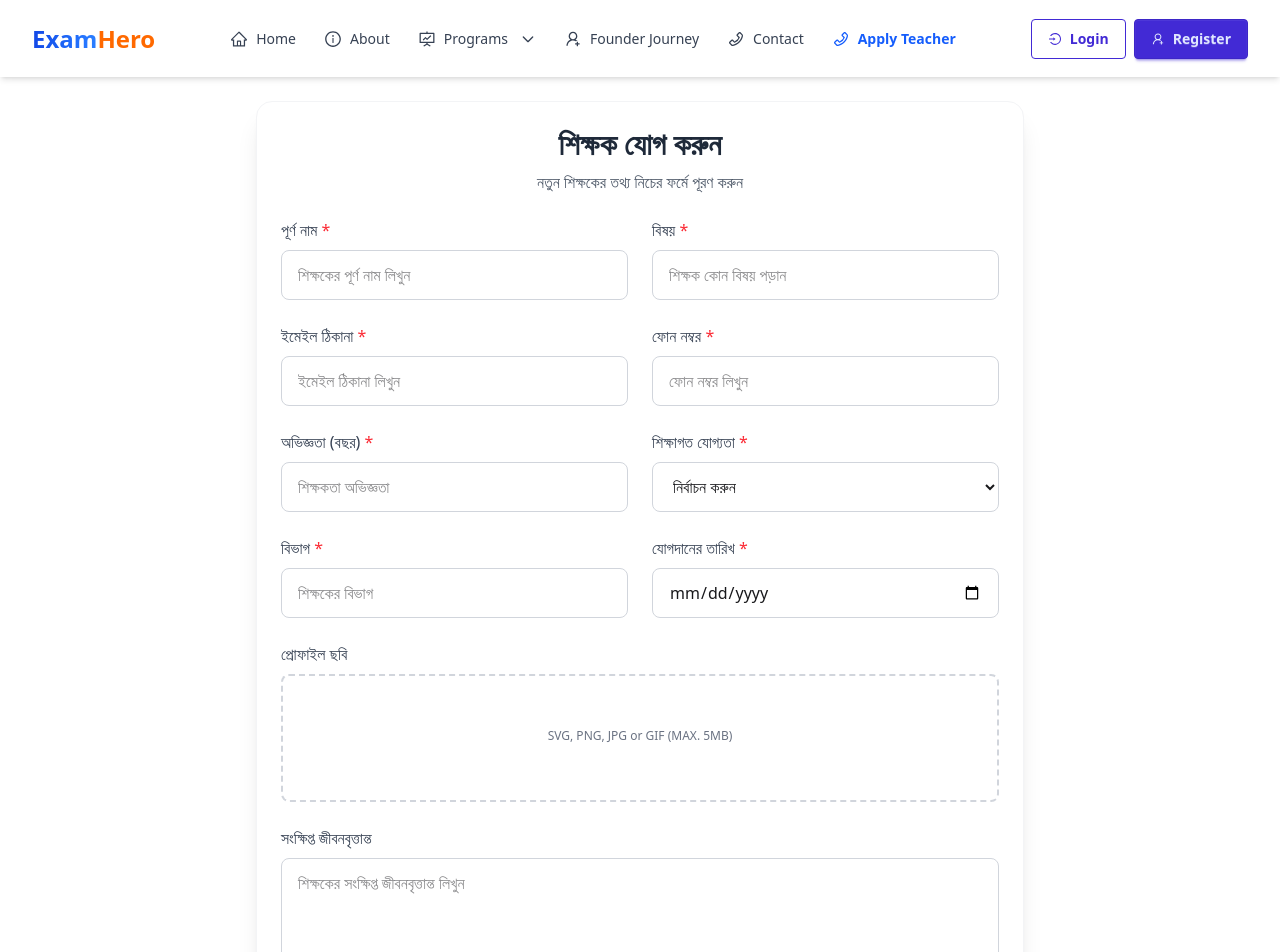
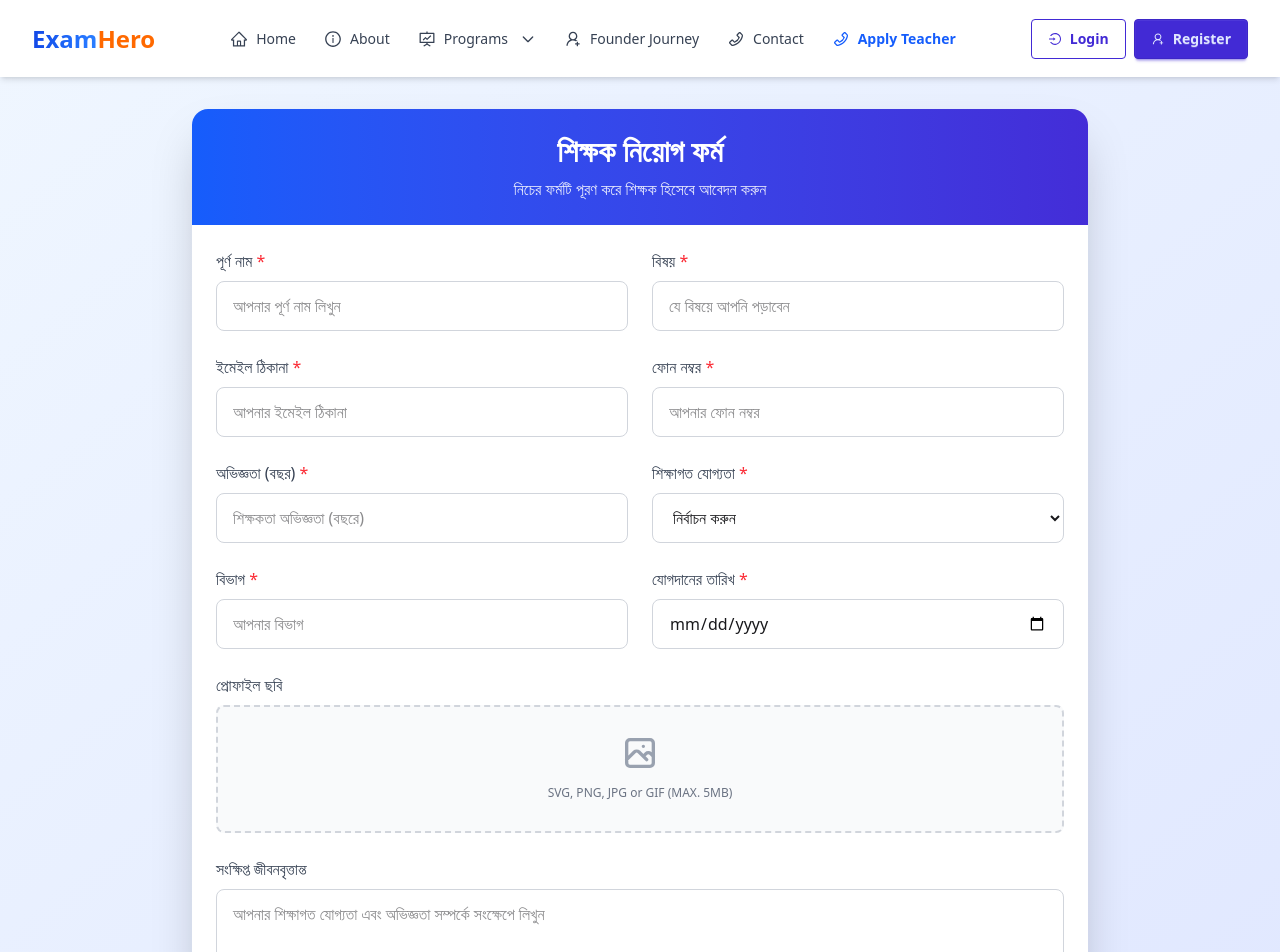
Before and after one commit to Jahanoby2122/Exam-hero, a React (Vite) app: page /applyteacher in a window 1280 px wide. Shown: the top 952 px of the page. Built offline with nearby package versions, Linux system fonts and the light colour scheme; no server answers.

Commit message:
apply teacher completed

```diff
--- a/src/Pages/ApplyTeacher.jsx
+++ b/src/Pages/ApplyTeacher.jsx
@@ -1,6 +1,7 @@
 import React, { useState } from "react";
 import UseAxiosSecure from "../Hooks/UseAxiosSecure";
 import Swal from "sweetalert2";
+import axios from "axios";
 import "sweetalert2/dist/sweetalert2.min.css";
 
 const ApplyTeacher = () => {
@@ -18,13 +19,15 @@ const ApplyTeacher = () => {
   });
 
   const [profilePic, setProfilePic] = useState(null);
+  const [previewUrl, setPreviewUrl] = useState("");
   const [loading, setLoading] = useState(false);
   const [errors, setErrors] = useState({});
+  const [uploadError, setUploadError] = useState("");
+  const [isSubmitting, setIsSubmitting] = useState(false);
 
-  // Input validation
+  // ফর্ম ভ্যালিডেশন
   const validateForm = () => {
     const newErrors = {};
-
     if (!teacher.fullName.trim()) newErrors.fullName = "নাম প্রয়োজন";
     if (!teacher.subject.trim()) newErrors.subject = "বিষয় প্রয়োজন";
     if (!teacher.email.trim()) {
@@ -46,20 +49,52 @@ const ApplyTeacher = () => {
     return Object.keys(newErrors).length === 0;
   };
 
-  // Input handler
+  // ইনপুট হ্যান্ডলার
   const handleChange = (e) => {
     const { name, value } = e.target;
     setTeacher({ ...teacher, [name]: value });
+    if (errors[name]) setErrors({ ...errors, [name]: "" });
+  };
 
-    if (errors[name]) {
-      setErrors({ ...errors, [name]: "" });
+  // ইমেজ আপলোড ফাংশন (ImgBB)
+  const uploadImageToImgBB = async (imageFile) => {
+    try {
+      setUploadError("");
+      const formData = new FormData();
+      formData.append("image", imageFile);
+
+      const res = await axios.post(
+        `https://api.imgbb.com/1/upload?key=${import.meta.env.VITE_image_upload_key}`,
+        formData
+      );
+
+      return res.data.data.display_url;
+    } catch (error) {
+      console.error("Image upload failed:", error);
+      setUploadError("ইমেজ আপলোড ব্যর্থ হয়েছে। আবার চেষ্টা করুন।");
+      return null;
     }
   };
 
-  // Form submit
+  // ইমেজ প্রিভিউ হ্যান্ডলার
+  const handleImageChange = (e) => {
+    const file = e.target.files[0];
+    if (file && file.size > 5 * 1024 * 1024) {
+      setUploadError("ছবির আকার 5MB এর বেশি হতে পারবে না");
+      return;
+    }
+    setProfilePic(file);
+    setUploadError("");
+    if (file) {
+      setPreviewUrl(URL.createObjectURL(file));
+    } else {
+      setPreviewUrl("");
+    }
+  };
+
+  // ফর্ম সাবমিট
   const handleSubmit = async (e) => {
     e.preventDefault();
-
     if (!validateForm()) {
       Swal.fire({
         icon: "error",
@@ -70,19 +105,36 @@ const ApplyTeacher = () => {
     }
 
     setLoading(true);
+    setIsSubmitting(true);
 
     try {
+      let imageUrl = "";
+      if (profilePic) {
+        imageUrl = await uploadImageToImgBB(profilePic);
+        if (!imageUrl) {
+          setLoading(false);
+          setIsSubmitting(false);
+          return;
+        }
+      }
+
       const res = await axiosSecure.post("/teachers", {
         ...teacher,
-        profilePic: profilePic ? profilePic.name : "",
+        profilePic: imageUrl,
       });
 
       if (res.status === 201 || res.status === 200) {
+        // সাফল্য অ্যানিমেশন
+        document.querySelector('.form-container').classList.add('submitted');
+
+        setTimeout(() => {
           Swal.fire({
             icon: "success",
             title: "সফল",
             text: "শিক্ষক সফলভাবে যুক্ত হয়েছে!",
           });
+
+          // ফর্ম রিসেট
           setTeacher({
             fullName: "",
             subject: "",
@@ -95,8 +147,14 @@ const ApplyTeacher = () => {
             bio: "",
           });
           setProfilePic(null);
+          setPreviewUrl("");
           setErrors({});
+          setLoading(false);
+          setIsSubmitting(false);
+          document.querySelector('.form-container').classList.remove('submitted');
+        }, 1500);
       } else {
+        setIsSubmitting(false);
         Swal.fire({
           icon: "error",
           title: "ত্রুটি",
@@ -105,6 +163,7 @@ const ApplyTeacher = () => {
       }
     } catch (error) {
       console.error("Post Error:", error);
+      setIsSubmitting(false);
       Swal.fire({
         icon: "error",
         title: "ত্রুটি",
@@ -116,16 +175,19 @@ const ApplyTeacher = () => {
   };
 
   return (
-    <div className="max-w-3xl mx-auto p-6 bg-white shadow-xl rounded-2xl mt-6 mb-10 border border-gray-100">
-      <div className="mb-6 text-center">
-        <h2 className="text-3xl font-bold text-gray-800 mb-2">শিক্ষক যোগ করুন</h2>
-        <p className="text-gray-600">নতুন শিক্ষকের তথ্য নিচের ফর্মে পূরণ করুন</p>
+    <div className="min-h-screen bg-gradient-to-br from-blue-50 to-indigo-100 py-8 px-4">
+      <div className="max-w-4xl mx-auto form-container">
+        <div className="bg-white shadow-2xl rounded-2xl overflow-hidden transition-all duration-500 transform hover:shadow-2xl">
+          {/* হেডার গ্রেডিয়েন্ট সহ */}
+          <div className="bg-gradient-to-r from-blue-600 to-indigo-700 text-white p-6 text-center">
+            <h2 className="text-3xl font-bold mb-2">শিক্ষক নিয়োগ ফর্ম</h2>
+            <p className="opacity-90">নিচের ফর্মটি পূরণ করে শিক্ষক হিসেবে আবেদন করুন</p>
           </div>
 
-      <form onSubmit={handleSubmit} className="space-y-6">
+          <form onSubmit={handleSubmit} className="p-6 space-y-6">
             <div className="grid grid-cols-1 md:grid-cols-2 gap-6">
-          {/* Full Name */}
-          <div>
+              {/* পূর্ণ নাম */}
+              <div className="form-group">
                 <label className="block mb-2 font-medium text-gray-700">
                   পূর্ণ নাম <span className="text-red-500">*</span>
                 </label>
@@ -134,18 +196,18 @@ const ApplyTeacher = () => {
                   name="fullName"
                   value={teacher.fullName}
                   onChange={handleChange}
-              className={`w-full border rounded-lg px-4 py-3 focus:ring-2 focus:ring-blue-500 focus:border-blue-500 transition ${
-                errors.fullName ? "border-red-500" : "border-gray-300"
+                  className={`w-full border rounded-lg px-4 py-3 focus:ring-2 focus:ring-blue-500 focus:border-blue-500 transition-all duration-300 ${
+                    errors.fullName ? "border-red-500 shake-animation" : "border-gray-300"
                   }`}
-              placeholder="শিক্ষকের পূর্ণ নাম লিখুন"
+                  placeholder="আপনার পূর্ণ নাম লিখুন"
                 />
                 {errors.fullName && (
-              <p className="mt-1 text-sm text-red-500">{errors.fullName}</p>
+                  <p className="mt-1 text-sm text-red-500 fade-in">{errors.fullName}</p>
                 )}
               </div>
 
-          {/* Subject */}
-          <div>
+              {/* বিষয় */}
+              <div className="form-group">
                 <label className="block mb-2 font-medium text-gray-700">
                   বিষয় <span className="text-red-500">*</span>
                 </label>
@@ -154,18 +216,18 @@ const ApplyTeacher = () => {
                   name="subject"
                   value={teacher.subject}
                   onChange={handleChange}
-              className={`w-full border rounded-lg px-4 py-3 focus:ring-2 focus:ring-blue-500 focus:border-blue-500 transition ${
-                errors.subject ? "border-red-500" : "border-gray-300"
+                  className={`w-full border rounded-lg px-4 py-3 focus:ring-2 focus:ring-blue-500 focus:border-blue-500 transition-all duration-300 ${
+                    errors.subject ? "border-red-500 shake-animation" : "border-gray-300"
                   }`}
-              placeholder="শিক্ষক কোন বিষয় পড়ান"
+                  placeholder="যে বিষয়ে আপনি পড়াবেন"
                 />
                 {errors.subject && (
-              <p className="mt-1 text-sm text-red-500">{errors.subject}</p>
+                  <p className="mt-1 text-sm text-red-500 fade-in">{errors.subject}</p>
                 )}
               </div>
 
-          {/* Email */}
-          <div>
+              {/* ইমেইল */}
+              <div className="form-group">
                 <label className="block mb-2 font-medium text-gray-700">
                   ইমেইল ঠিকানা <span className="text-red-500">*</span>
                 </label>
@@ -174,18 +236,18 @@ const ApplyTeacher = () => {
                   name="email"
                   value={teacher.email}
                   onChange={handleChange}
-              className={`w-full border rounded-lg px-4 py-3 focus:ring-2 focus:ring-blue-500 focus:border-blue-500 transition ${
-                errors.email ? "border-red-500" : "border-gray-300"
+                  className={`w-full border rounded-lg px-4 py-3 focus:ring-2 focus:ring-blue-500 focus:border-blue-500 transition-all duration-300 ${
+                    errors.email ? "border-red-500 shake-animation" : "border-gray-300"
                   }`}
-              placeholder="ইমেইল ঠিকানা লিখুন"
+                  placeholder="আপনার ইমেইল ঠিকানা"
                 />
                 {errors.email && (
-              <p className="mt-1 text-sm text-red-500">{errors.email}</p>
+                  <p className="mt-1 text-sm text-red-500 fade-in">{errors.email}</p>
                 )}
               </div>
 
-          {/* Phone Number */}
-          <div>
+              {/* ফোন নম্বর */}
+              <div className="form-group">
                 <label className="block mb-2 font-medium text-gray-700">
                   ফোন নম্বর <span className="text-red-500">*</span>
                 </label>
@@ -194,18 +256,18 @@ const ApplyTeacher = () => {
                   name="phone"
                   value={teacher.phone}
                   onChange={handleChange}
-              className={`w-full border rounded-lg px-4 py-3 focus:ring-2 focus:ring-blue-500 focus:border-blue-500 transition ${
-                errors.phone ? "border-red-500" : "border-gray-300"
+                  className={`w-full border rounded-lg px-4 py-3 focus:ring-2 focus:ring-blue-500 focus:border-blue-500 transition-all duration-300 ${
+                    errors.phone ? "border-red-500 shake-animation" : "border-gray-300"
                   }`}
-              placeholder="ফোন নম্বর লিখুন"
+                  placeholder="আপনার ফোন নম্বর"
                 />
                 {errors.phone && (
-              <p className="mt-1 text-sm text-red-500">{errors.phone}</p>
+                  <p className="mt-1 text-sm text-red-500 fade-in">{errors.phone}</p>
                 )}
               </div>
 
-          {/* Experience */}
-          <div>
+              {/* অভিজ্ঞতা */}
+              <div className="form-group">
                 <label className="block mb-2 font-medium text-gray-700">
                   অভিজ্ঞতা (বছর) <span className="text-red-500">*</span>
                 </label>
@@ -215,18 +277,18 @@ const ApplyTeacher = () => {
                   value={teacher.experience}
                   onChange={handleChange}
                   min="0"
-              className={`w-full border rounded-lg px-4 py-3 focus:ring-2 focus:ring-blue-500 focus:border-blue-500 transition ${
-                errors.experience ? "border-red-500" : "border-gray-300"
+                  className={`w-full border rounded-lg px-4 py-3 focus:ring-2 focus:ring-blue-500 focus:border-blue-500 transition-all duration-300 ${
+                    errors.experience ? "border-red-500 shake-animation" : "border-gray-300"
                   }`}
-              placeholder="শিক্ষকতা অভিজ্ঞতা"
+                  placeholder="শিক্ষকতা অভিজ্ঞতা (বছরে)"
                 />
                 {errors.experience && (
-              <p className="mt-1 text-sm text-red-500">{errors.experience}</p>
+                  <p className="mt-1 text-sm text-red-500 fade-in">{errors.experience}</p>
                 )}
               </div>
 
-          {/* Qualification */}
-          <div>
+              {/* শিক্ষাগত যোগ্যতা */}
+              <div className="form-group">
                 <label className="block mb-2 font-medium text-gray-700">
                   শিক্ষাগত যোগ্যতা <span className="text-red-500">*</span>
                 </label>
@@ -234,8 +296,8 @@ const ApplyTeacher = () => {
                   name="qualification"
                   value={teacher.qualification}
                   onChange={handleChange}
-              className={`w-full border rounded-lg px-4 py-3 focus:ring-2 focus:ring-blue-500 focus:border-blue-500 transition ${
-                errors.qualification ? "border-red-500" : "border-gray-300"
+                  className={`w-full border rounded-lg px-4 py-3 focus:ring-2 focus:ring-blue-500 focus:border-blue-500 transition-all duration-300 ${
+                    errors.qualification ? "border-red-500 shake-animation" : "border-gray-300"
                   }`}
                 >
                   <option value="">নির্বাচন করুন</option>
@@ -244,12 +306,12 @@ const ApplyTeacher = () => {
                   <option value="PhD">পিএইচডি</option>
                 </select>
                 {errors.qualification && (
-              <p className="mt-1 text-sm text-red-500">{errors.qualification}</p>
+                  <p className="mt-1 text-sm text-red-500 fade-in">{errors.qualification}</p>
                 )}
               </div>
 
-          {/* Department */}
-          <div>
+              {/* বিভাগ */}
+              <div className="form-group">
                 <label className="block mb-2 font-medium text-gray-700">
                   বিভাগ <span className="text-red-500">*</span>
                 </label>
@@ -258,18 +320,18 @@ const ApplyTeacher = () => {
                   name="department"
                   value={teacher.department}
                   onChange={handleChange}
-              className={`w-full border rounded-lg px-4 py-3 focus:ring-2 focus:ring-blue-500 focus:border-blue-500 transition ${
-                errors.department ? "border-red-500" : "border-gray-300"
+                  className={`w-full border rounded-lg px-4 py-3 focus:ring-2 focus:ring-blue-500 focus:border-blue-500 transition-all duration-300 ${
+                    errors.department ? "border-red-500 shake-animation" : "border-gray-300"
                   }`}
-              placeholder="শিক্ষকের বিভাগ"
+                  placeholder="আপনার বিভাগ"
                 />
                 {errors.department && (
-              <p className="mt-1 text-sm text-red-500">{errors.department}</p>
+                  <p className="mt-1 text-sm text-red-500 fade-in">{errors.department}</p>
                 )}
               </div>
 
-          {/* Joining Date */}
-          <div>
+              {/* যোগদানের তারিখ */}
+              <div className="form-group">
                 <label className="block mb-2 font-medium text-gray-700">
                   যোগদানের তারিখ <span className="text-red-500">*</span>
                 </label>
@@ -278,24 +340,27 @@ const ApplyTeacher = () => {
                   name="joiningDate"
                   value={teacher.joiningDate}
                   onChange={handleChange}
-              className={`w-full border rounded-lg px-4 py-3 focus:ring-2 focus:ring-blue-500 focus:border-blue-500 transition ${
-                errors.joiningDate ? "border-red-500" : "border-gray-300"
+                  className={`w-full border rounded-lg px-4 py-3 focus:ring-2 focus:ring-blue-500 focus:border-blue-500 transition-all duration-300 ${
+                    errors.joiningDate ? "border-red-500 shake-animation" : "border-gray-300"
                   }`}
                 />
                 {errors.joiningDate && (
-              <p className="mt-1 text-sm text-red-500">{errors.joiningDate}</p>
+                  <p className="mt-1 text-sm text-red-500 fade-in">{errors.joiningDate}</p>
                 )}
               </div>
             </div>
 
-        {/* Profile Picture */}
-        <div>
+            {/* প্রোফাইল ছবি */}
+            <div className="form-group">
               <label className="block mb-2 font-medium text-gray-700">
                 প্রোফাইল ছবি
               </label>
-          <div className="flex items-center justify-center w-full">
-            <label className="flex flex-col items-center justify-center w-full h-32 border-2 border-dashed rounded-lg cursor-pointer border-gray-300 hover:border-blue-500 transition">
+              <div className="flex flex-col items-center gap-3">
+                <label className="flex flex-col items-center justify-center w-full h-32 border-2 border-dashed rounded-lg cursor-pointer border-gray-300 hover:border-blue-500 transition-all duration-300 bg-gray-50 hover:bg-blue-50">
                   <div className="flex flex-col items-center justify-center pt-5 pb-6">
+                    <svg className="w-10 h-10 mb-3 text-gray-400" fill="none" stroke="currentColor" viewBox="0 0 24 24" xmlns="http://www.w3.org/2000/svg">
+                      <path strokeLinecap="round" strokeLinejoin="round" strokeWidth="2" d="M4 16l4.586-4.586a2 2 0 012.828 0L16 16m-2-2l1.586-1.586a2 2 0 012.828 0L20 14m-6-6h.01M6 20h12a2 2 0 002-2V6a2 2 0 00-2-2H6a2 2 0 00-2 2v12a2 2 0 002 2z"></path>
+                    </svg>
                     <p className="text-xs text-gray-500">
                       {profilePic ? profilePic.name : "SVG, PNG, JPG or GIF (MAX. 5MB)"}
                     </p>
@@ -303,15 +368,37 @@ const ApplyTeacher = () => {
                   <input
                     type="file"
                     accept="image/*"
-                onChange={(e) => setProfilePic(e.target.files[0])}
+                    onChange={handleImageChange}
                     className="hidden"
                   />
                 </label>
+
+                {/* ইমেজ প্রিভিউ */}
+                {previewUrl && (
+                  <div className="relative group">
+                    <img
+                      src={previewUrl}
+                      alt="Preview"
+                      className="h-24 w-24 object-cover rounded-full border-2 border-white shadow-lg transition-all duration-300 group-hover:scale-110"
+                    />
+                    <button
+                      type="button"
+                      onClick={() => {
+                        setProfilePic(null);
+                        setPreviewUrl("");
+                      }}
+                      className="absolute -top-2 -right-2 bg-red-500 text-white rounded-full w-6 h-6 flex items-center justify-center opacity-0 group-hover:opacity-100 transition-opacity duration-300"
+                    >
+                      ×
+                    </button>
                   </div>
+                )}
+              </div>
+              {uploadError && <p className="text-red-500 text-sm mt-1 fade-in">{uploadError}</p>}
             </div>
 
-        {/* Bio */}
-        <div>
+            {/* জীবনবৃত্তান্ত */}
+            <div className="form-group">
               <label className="block mb-2 font-medium text-gray-700">
                 সংক্ষিপ্ত জীবনবৃত্তান্ত
               </label>
@@ -320,22 +407,83 @@ const ApplyTeacher = () => {
                 value={teacher.bio}
                 onChange={handleChange}
                 rows="4"
-            className="w-full border border-gray-300 rounded-lg px-4 py-3 focus:ring-2 focus:ring-blue-500 focus:border-blue-500 transition"
-            placeholder="শিক্ষকের সংক্ষিপ্ত জীবনবৃত্তান্ত লিখুন"
+                className="w-full border border-gray-300 rounded-lg px-4 py-3 focus:ring-2 focus:ring-blue-500 focus:border-blue-500 transition-all duration-300"
+                placeholder="আপনার শিক্ষাগত যোগ্যতা এবং অভিজ্ঞতা সম্পর্কে সংক্ষেপে লিখুন"
               ></textarea>
             </div>
 
-        {/* Submit Button */}
+            {/* সাবমিট বাটন */}
             <div className="pt-4">
               <button
                 type="submit"
                 disabled={loading}
-            className="w-full bg-blue-600 text-white py-3 rounded-lg hover:bg-blue-700 transition font-medium flex items-center justify-center disabled:opacity-70 disabled:cursor-not-allowed"
+                className={`w-full py-3 rounded-lg transition-all duration-500 font-medium flex items-center justify-center
+                  ${isSubmitting
+                    ? 'bg-green-500 text-white transform scale-95'
+                    : 'bg-gradient-to-r from-blue-600 to-indigo-700 text-white hover:from-blue-700 hover:to-indigo-800 shadow-md hover:shadow-lg transform hover:-translate-y-1'
+                  }
+                  disabled:opacity-70 disabled:cursor-not-allowed`}
               >
-            {loading ? "সংরক্ষণ করা হচ্ছে..." : "শিক্ষক যোগ করুন"}
+                {loading ? (
+                  <>
+                    <svg className="animate-spin -ml-1 mr-3 h-5 w-5 text-white" xmlns="http://www.w3.org/2000/svg" fill="none" viewBox="0 0 24 24">
+                      <circle className="opacity-25" cx="12" cy="12" r="10" stroke="currentColor" strokeWidth="4"></circle>
+                      <path className="opacity-75" fill="currentColor" d="M4 12a8 8 0 018-8V0C5.373 0 0 5.373 0 12h4zm2 5.291A7.962 7.962 0 014 12H0c0 3.042 1.135 5.824 3 7.938l3-2.647z"></path>
+                    </svg>
+                    জমা দেওয়া হচ্ছে...
+                  </>
+                ) : isSubmitting ? (
+                  <>
+                    <svg className="w-5 h-5 mr-2" fill="none" stroke="currentColor" viewBox="0 0 24 24" xmlns="http://www.w3.org/2000/svg">
+                      <path strokeLinecap="round" strokeLinejoin="round" strokeWidth="2" d="M5 13l4 4L19 7"></path>
+                    </svg>
+                    সফলভাবে আবেদন করা হয়েছে!
+                  </>
+                ) : (
+                  "আবেদন জমা দিন"
+                )}
               </button>
             </div>
           </form>
+        </div>
+      </div>
+
+      {/* CSS অ্যানিমেশন */}
+      <style jsx>{`
+        .shake-animation {
+          animation: shake 0.5s;
+        }
+
+        @keyframes shake {
+          0%, 100% { transform: translateX(0); }
+          10%, 30%, 50%, 70%, 90% { transform: translateX(-5px); }
+          20%, 40%, 60%, 80% { transform: translateX(5px); }
+        }
+
+        .fade-in {
+          animation: fadeIn 0.5s;
+        }
+
+        @keyframes fadeIn {
+          from { opacity: 0; }
+          to { opacity: 1; }
+        }
+
+        .form-group {
+          position: relative;
+          transition: all 0.3s ease;
+        }
+
+        .form-container.submitted {
+          animation: successPulse 1.5s;
+        }
+
+        @keyframes successPulse {
+          0% { transform: scale(1); }
+          50% { transform: scale(1.02); }
+          100% { transform: scale(1); }
+        }
+      `}</style>
     </div>
   );
 };
```
Lines whose indentation alone changed are shown as unchanged.
